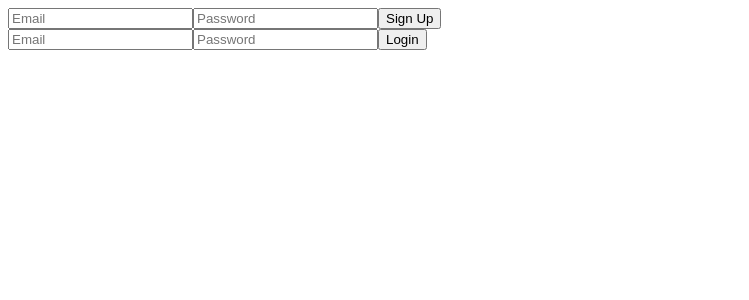
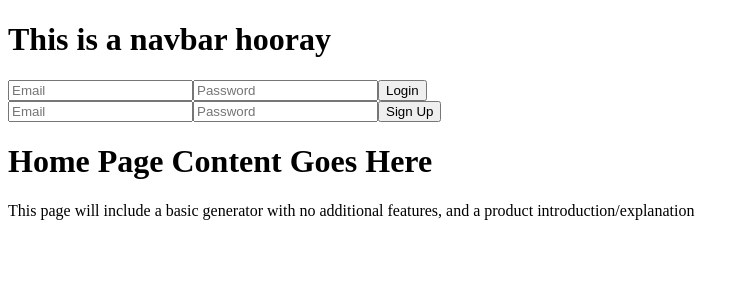
Before and after one commit to katme2006/creative_writing, a React (Vite) app in the folder frontend/: page / in a window 1280 px wide. Shown: the top 300 px of the page, without its empty margins (0-749 px from the left). Built offline with nearby package versions, Linux system fonts and the light colour scheme.

Commit message:
Progress on Nav Bar for signin and signout

```diff
--- a/frontend/src/App.jsx
+++ b/frontend/src/App.jsx
@@ -1,53 +1,70 @@
 import React, { useState, useEffect } from 'react';
+import { BrowserRouter as Router } from 'react-router-dom';
 import './App.css';
-import Signup from './pages/Signup_Page';
-import Login from './pages/Login_Page';
-import LogoutButton from './components/LogoutButton';
-import BioEditor from './components/BioForm';
-import MyProfile from './pages/My_Profile_Page';
-import EditProfilePage from './pages/EditProfilePage';
-
+import AppRouter from './router';
+import NavBar from './components/Navbar';
 function App() {
   const [isLoggedIn, setIsLoggedIn] = useState(false);
-  const [initialBio, setInitialBio] = useState('');
-  const [userToken, setUserToken] = useState(null); // State for user token
+  const [userToken, setUserToken] = useState(null);
+  const [userEmail, setUserEmail] = useState(''); // Added state for userEmail
 
   useEffect(() => {
+    // Check for token and email in local storage
     const token = localStorage.getItem('token');
+    const email = localStorage.getItem('email');
     if (token) {
       setIsLoggedIn(true);
-      setUserToken(token); // Set the token in state
+      setUserToken(token);
+    }
+    if (email) {
+      setUserEmail(email); // Set userEmail if available
     }
   }, []);
 
-  const handleLoginSuccess = (token) => {
+  const handleLoginSuccess = (token, email) => {
+    // Store token and email in local storage
     localStorage.setItem('token', token);
+    localStorage.setItem('email', email);
+    // Update state
     setIsLoggedIn(true);
-    setUserToken(token); // Update the token state on successful login
+    setUserToken(token);
+    setUserEmail(email); // Set userEmail state
+  };
+
+  const handleSignupSuccess = (token, email) => {
+    localStorage.setItem('token', token);
+    localStorage.setItem('email', email);
+    setIsLoggedIn(true);
+    setUserToken(token);
+    setUserEmail(email); // Update userEmail state
   };
 
   const handleLogout = () => {
+    // Clear local storage and state
     localStorage.removeItem('token');
+    localStorage.removeItem('email');
     setIsLoggedIn(false);
-    setUserToken(null); // Clear the token state on logout
+    setUserToken(null);
+    setUserEmail(''); // Clear userEmail state
   };
 
   return (
-    <div>
-      {!isLoggedIn ? (
-        <>
-          <Signup onSignupSuccess={handleLoginSuccess} />
-          <Login onLoginSuccess={handleLoginSuccess} />
-        </>
-      ) : (
-        <>
-          <LogoutButton onLogout={handleLogout} />
-          <BioEditor userToken={userToken} initialBio={initialBio} />
-          <MyProfile/>
-          <EditProfilePage userToken={userToken} /> {/* Pass the token as a prop */}
-        </>
-      )}
-    </div>
+    <Router>
+         <NavBar
+        isLoggedIn={isLoggedIn}
+        userEmail={userEmail}
+        onLogout={handleLogout}
+        onSignupSuccess={handleSignupSuccess} // Pass the onSignupSuccess function
+      />
+      <AppRouter
+        isLoggedIn={isLoggedIn}
+        userToken={userToken}
+        userEmail={userEmail}
+        onLoginSuccess={handleLoginSuccess}
+        onSignupSuccess={handleSignupSuccess} // Ensure this is passed down
+        onLogout={handleLogout}
+      />
+    </Router>
   );
 }
 
--- a/frontend/src/components/BioForm.jsx
+++ b/frontend/src/components/BioForm.jsx
@@ -16,7 +16,7 @@ const BioEditor = ({ userToken, initialBio }) => {
 
   const saveBio = async () => {
     try {
-      // Sanitize the bio content before sending it
+      // Sanitize the bio content before sending it - quill is rich text so this comes in as HTML - clean in front with DOM Purify and back with Bleach
       const cleanBio = DOMPurify.sanitize(bio);
 
       const response = await fetch('http://localhost:8000/api/v1/user_profile/update-profile/', {
@@ -32,12 +32,12 @@ const BioEditor = ({ userToken, initialBio }) => {
         const data = await response.json();
         alert('Bio updated successfully');
       } else {
-        // Handle non-200 responses
+
         try {
           const errorData = await response.json();
           alert(`Failed to update bio: ${errorData.detail || 'Unknown error'}`);
         } catch (jsonError) {
-          // This block handles cases where the response is not in JSON format
+          // debugger -  handles cases where the response is not in JSON format
           const text = await response.text();
           console.error('Response not JSON:', text);
           alert('Failed to update bio: The server responded with a non-JSON reply');
--- /dev/null
+++ b/frontend/src/components/Navbar.jsx
@@ -0,0 +1,28 @@
+// NavBar.jsx
+import React from 'react';
+import { Link } from 'react-router-dom';
+import Login from '../pages/Login_Page';
+import Signup from '../pages/Signup_Page';
+import LogoutButton from '../components/LogoutButton';
+
+const NavBar = ({ isLoggedIn, onLogout, userEmail,onSignupSuccess }) => {
+  return (
+    <div>
+      <h1>This is a navbar hooray</h1>
+      {!isLoggedIn ? (
+        <>
+          <Login />
+          <Signup onSignupSuccess={onSignupSuccess} />
+        </>
+      ) : (
+        <>
+          <span>{userEmail}</span>
+          <Link to="/my-profile">My Profile</Link>
+          <LogoutButton onLogout={onLogout} />
+        </>
+      )}
+    </div>
+  );
+};
+
+export default NavBar;
--- /dev/null
+++ b/frontend/src/pages/HomePage.jsx
@@ -0,0 +1,14 @@
+import React from 'react';
+import Login from './Login_Page';
+import Signup from './Signup_Page';
+import LogoutButton from '../components/LogoutButton';
+const HomePage = () => {
+  return (
+    <div>
+      <h1>Home Page Content Goes Here</h1>
+    <p>This page will include a basic generator with no additional features, and a product introduction/explanation</p>
+    </div>
+  );
+};
+
+export default HomePage;
--- a/frontend/src/pages/Login_Page.jsx
+++ b/frontend/src/pages/Login_Page.jsx
@@ -17,24 +17,36 @@ function Login({ onLoginSuccess }) {
         // Save the token to local storage
         localStorage.setItem('token', data.token);
 
-        // Pass the token up to the parent component if needed
+        // Pass the token and email up to the parent (nav)
         if (onLoginSuccess) {
-          onLoginSuccess(data.token);
+          onLoginSuccess(data.token, email);
         }
       } else {
         console.error('Login failed', data);
-        // You might want to show an error message to the user here
+        // add something that displays this to the user
       }
     } catch (error) {
       console.error('Network error:', error);
-      // You might want to show an error message to the user here
+      // add something that displays this to the user
     }
   };
 
   return (
     <form onSubmit={handleSubmit}>
-      <input type="email" value={email} onChange={(e) => setEmail(e.target.value)} placeholder="Email" required />
-      <input type="password" value={password} onChange={(e) => setPassword(e.target.value)} placeholder="Password" required />
+      <input
+        type="email"
+        value={email}
+        onChange={(e) => setEmail(e.target.value)}
+        placeholder="Email"
+        required
+      />
+      <input
+        type="password"
+        value={password}
+        onChange={(e) => setPassword(e.target.value)}
+        placeholder="Password"
+        required
+      />
       <button type="submit">Login</button>
     </form>
   );
--- a/frontend/src/pages/Signup_Page.jsx
+++ b/frontend/src/pages/Signup_Page.jsx
@@ -1,32 +1,35 @@
 import React, { useState } from 'react';
+import { useNavigate } from 'react-router-dom';
 
-function Signup({ onLoginSuccess }) {
+function Signup({ onSignupSuccess }) {
   const [email, setEmail] = useState('');
   const [password, setPassword] = useState('');
+  const navigate = useNavigate();
 
   const handleSubmit = async (event) => {
     event.preventDefault();
     try {
       const response = await fetch('http://localhost:8000/api/v1/users/signup/', {
         method: 'POST',
-                headers: {
-                    'Content-Type': 'application/json',
-                },
+        headers: { 'Content-Type': 'application/json' },
         body: JSON.stringify({ email, password }),
       });
       const data = await response.json();
       if (response.status === 201) {
         console.log('Signup successful', data);
         if (data.token) {
-                    // If the API also provides a token upon signup, handle the token
           localStorage.setItem('token', data.token);
-                    onLoginSuccess(data.token); // Update app state to reflect logged-in user
+          localStorage.setItem('email', email);
+          onSignupSuccess(data.token, email); // Update app state
+          navigate('/'); // Navigate to the homepage or profile page
         }
       } else {
         console.error('Signup failed', data);
+        // Handle sign up error, possibly update UI with the error
       }
     } catch (error) {
       console.error('Network error:', error);
+
     }
   };
 
--- a/frontend/src/pages/User_Profile_Page.jsx
+++ b/frontend/src/pages/User_Profile_Page.jsx
@@ -2,7 +2,6 @@ import React from 'react';
 import BioEditor from '../components/BioForm';
 
 const UserProfilePage = () => {
-  // These values should come from your auth context or user state
   const userToken = 'user-auth-token';
   const userId = 'user-id';
   const initialBio = 'This is the initial bio content.';
--- a/frontend/src/router.jsx
+++ b/frontend/src/router.jsx
@@ -1,30 +1,28 @@
-// In AppRouter.jsx
 import React from 'react';
-import { Route, Switch } from 'react-router-dom';
-import Signup from './pages/Signup_Page';
+import { Route, Routes } from 'react-router-dom';
+import HomePage from './pages/HomePage';
+import Signup from './pages/Signup_Page'; // Assuming this is the correct path to your Signup component
 import Login from './pages/Login_Page';
 import MyProfile from './pages/My_Profile_Page';
-import EditProfilePage from './pages/EditProfilePage'; // Assume you have this component
+import EditProfilePage from './pages/EditProfilePage';
 
-const AppRouter = ({ isLoggedIn, onLoginSuccess, onLogout }) => {
+const AppRouter = ({ isLoggedIn, userToken, onLoginSuccess, onSignupSuccess, onLogout }) => {
     return (
-    <Switch>
-      {!isLoggedIn ? (
+        <Routes>
+          <Route path="/" element={<HomePage />} />
+          {!isLoggedIn && (
             <>
-          <Route path="/signup" render={() => <Signup onSignupSuccess={onLoginSuccess} />} />
-          <Route path="/login" render={() => <Login onLoginSuccess={onLoginSuccess} />} />
-          {/* Add routes for public components */}
-        </>
-      ) : (
-        <>
-          <Route path="/my-profile" component={MyProfile} />
-          <Route path="/edit-profile" component={EditProfilePage} />
-          {/* Add routes for protected components */}
-          {/* Logout functionality can be integrated into the Navbar or Header component */}
+              <Route path="/signup" element={<Signup onSignupSuccess={onSignupSuccess} />} />
+              <Route path="/login" element={<Login onLoginSuccess={onLoginSuccess} />} />
             </>
           )}
-      {/* Add a default route for home or a 404 page */}
-    </Switch>
+          {isLoggedIn && (
+            <>
+              <Route path="/my-profile" element={<MyProfile userToken={userToken} />} />
+              <Route path="/edit-profile" element={<EditProfilePage userToken={userToken} />} />
+            </>
+          )}
+        </Routes>
       );
     };
 
```
Also changed, not shown: 1 other file (tests, documents, lock files or other folders). Lines whose indentation alone changed are shown as unchanged.
